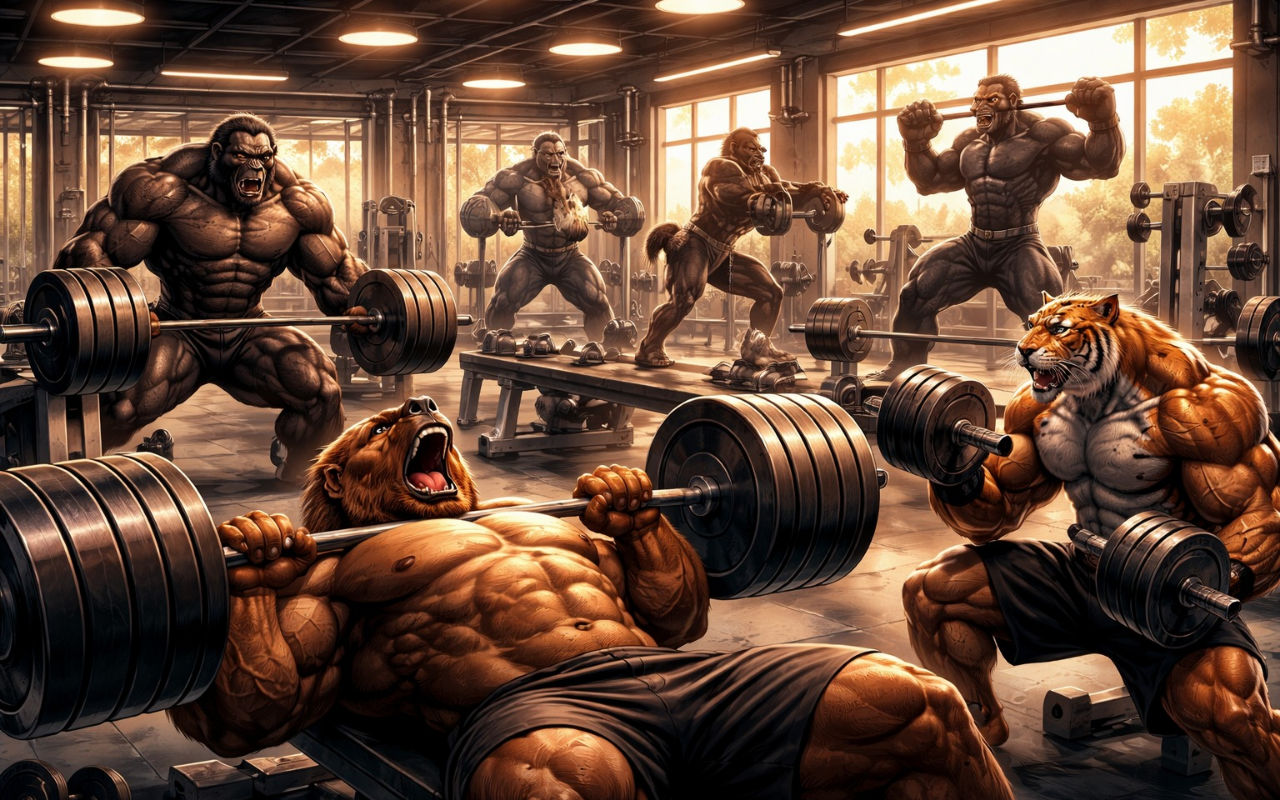
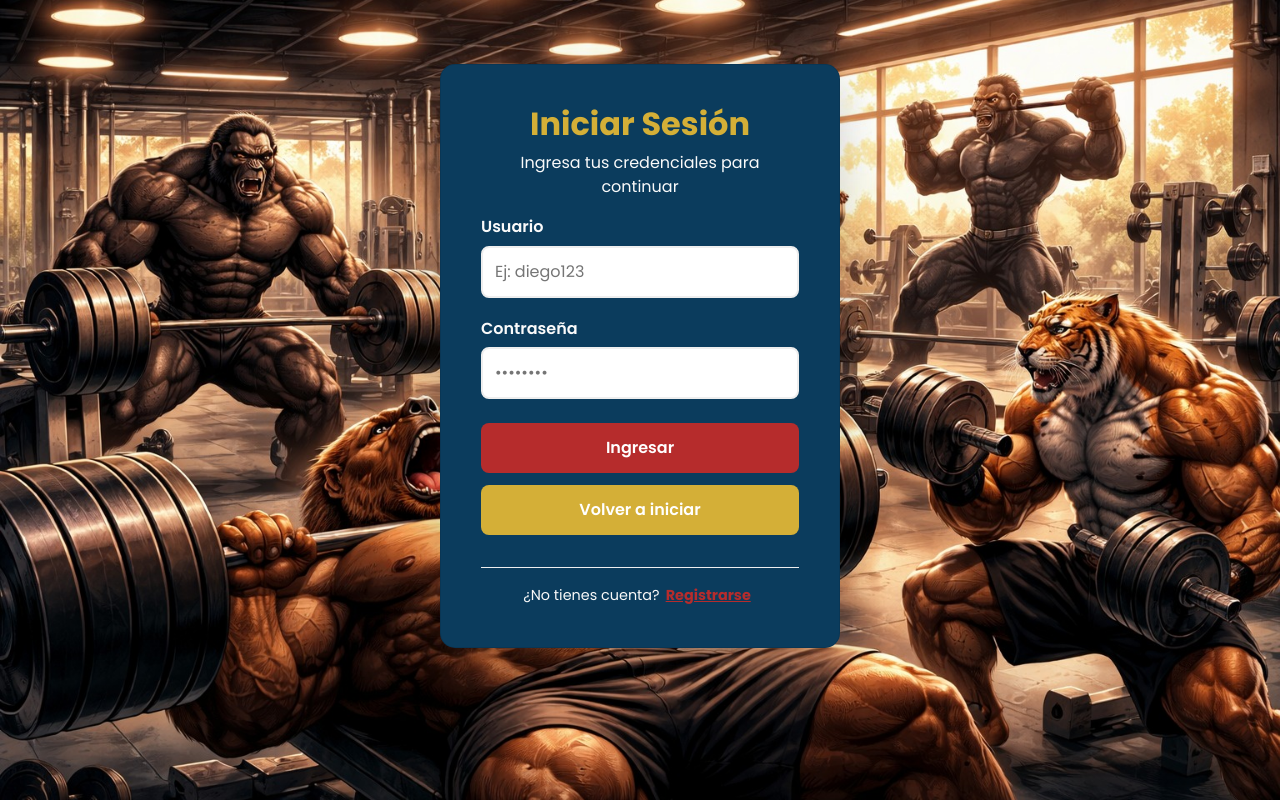
Before and after one commit to GYM-Turn/gym-turn-, an Angular app in the folder Frontend/LionGoldenFitness/: page /iniciar-sesion in a window 1280 px wide. Before the commit this address led to /. Built offline with nearby package versions, Linux system fonts and the light colour scheme.

Commit message:
feat: Se crearon los componentes de autenticación y correcciones

```diff
--- a/Frontend/LionGoldenFitness/src/app/componentes-compartidos/footer/footer.html
+++ b/Frontend/LionGoldenFitness/src/app/componentes-compartidos/footer/footer.html
@@ -2,7 +2,7 @@
   <div class="footer-content">
     <div class="footer-section about">
       <h3>LionGoldenFitness</h3>
-      <p>Forja tu cuerpo. Templa tu oro para que tu mejor versión empieze aquí.</p>
+      <p>Forjá tu cuerpo. Templá tu oro para que tu mejor versión empieze aquí.</p>
     </div>
 
   <div class="footer-col">
--- a/Frontend/LionGoldenFitness/src/app/componentes-compartidos/nav/nav.html
+++ b/Frontend/LionGoldenFitness/src/app/componentes-compartidos/nav/nav.html
@@ -14,6 +14,7 @@
         <a class="nav-link" routerLink="/inicio" routerLinkActive="active-link">Inicio</a>
         <a class="nav-link" routerLink="/sedes" routerLinkActive="active-link">Sedes</a>
         <a class="nav-link" routerLink="/actividades" routerLinkActive="active-link">Actividades</a>
+        <a class="nav-link " routerLink="/iniciar-sesion">Iniciar Sesión</a>
         <a class="nav-link " routerLink="/contacto">Contacto</a>
       </div>
     </div>
--- /dev/null
+++ b/Frontend/LionGoldenFitness/src/app/home/componentes-de-autenticacion/iniciar-sesion/iniciar-sesion.css
@@ -0,0 +1,99 @@
+.login-container {
+  min-height: 80vh; /* Para que se centre respecto al main */
+}
+
+.login-card {
+  background-color: var(--color-8); /* #fafafa */
+  padding: 2.5rem;
+  border-radius: 15px;
+  width: 100%;
+  max-width: 400px;
+  border: 1px solid rgba(0,0,0,0.1);
+  text-align: center;
+  color: var(--color-2);
+  margin: 4rem;
+}
+
+.text-color-8 {
+  color: var(--color-9);
+  font-weight: 700;
+}
+
+.input-group-custom {
+  text-align: left;
+  margin-bottom: 1.2rem;
+}
+
+.input-group-custom label {
+  display: block;
+  font-weight: 600;
+  color: var(--color-2);
+  margin-bottom: 0.4rem;
+}
+
+.form-control-custom {
+  width: 100%;
+  padding: 0.75rem;
+  border: 2px solid #eee;
+  border-radius: 8px;
+  transition: border-color 0.3s;
+}
+
+.form-control-custom:focus {
+  outline: none;
+  border-color: var(--color-1);
+}
+
+.button-stack {
+  display: flex;
+  flex-direction: column;
+  gap: 12px;
+  margin-top: 1.5rem;
+}
+
+.btn-custom {
+  padding: 0.8rem;
+  border-radius: 8px;
+  border: none;
+  font-weight: 600;
+  cursor: pointer;
+  transition: transform 0.2s, opacity 0.2s;
+}
+
+.btn-custom:active {
+  transform: scale(0.98);
+}
+
+/* Botón Ingresar con el Rojo Intenso */
+.btn-main {
+  background-color: var(--color-3);
+  color: white;
+}
+
+/* Botón Volver a Iniciar con el Azul Oscuro */
+.btn-reset {
+  background-color: var(--color-9);
+  color: white;
+}
+
+.btn-main:hover, .btn-reset:hover {
+  opacity: 0.9;
+}
+
+.card-footer-custom {
+  margin-top: 2rem;
+  padding-top: 1rem;
+  border-top: 1px solid #eee;
+  font-size: 0.9rem;
+  color: var(--color-2);
+}
+
+/* Botón Registrarse con el Dorado para resaltar */
+.btn-reg {
+  background: none;
+  border: none;
+  color: var(--color-3);
+  font-weight: 700;
+  text-decoration: underline;
+  cursor: pointer;
+}
--- /dev/null
+++ b/Frontend/LionGoldenFitness/src/app/home/componentes-de-autenticacion/iniciar-sesion/iniciar-sesion.html
@@ -0,0 +1,29 @@
+<div class="login-container d-flex justify-content-center align-items-center">
+  <div class="login-card shadow-lg">
+    <h2 class="text-color-8">Iniciar Sesión</h2>
+    <p>Ingresa tus credenciales para continuar</p>
+
+    <form>
+      <div class="input-group-custom">
+        <label for="user">Usuario</label>
+        <input type="text" id="user" class="form-control-custom" placeholder="Ej: diego123">
+      </div>
+
+      <div class="input-group-custom">
+        <label for="password">Contraseña</label>
+        <input type="password" id="password" class="form-control-custom" placeholder="••••••••">
+      </div>
+
+      <div class="button-stack">
+        <button type="submit" class="btn-custom btn-main">Ingresar</button>
+
+        <button type="reset" class="btn-custom btn-reset" routerLink="/inicio">Volver a iniciar</button>
+      </div>
+    </form>
+
+    <div class="card-footer-custom">
+      <span>¿No tienes cuenta?</span>
+      <button class="btn-reg" routerLink="/registro-nuevo-usuario">Registrarse</button>
+    </div>
+  </div>
+</div>
--- /dev/null
+++ b/Frontend/LionGoldenFitness/src/app/home/componentes-de-autenticacion/registro-nuevo-usuario/registro-nuevo-usuario.html
@@ -0,0 +1 @@
+<p>registro-nuevo-usuario works!</p>
--- a/Frontend/LionGoldenFitness/src/styles.css
+++ b/Frontend/LionGoldenFitness/src/styles.css
@@ -6,9 +6,9 @@
   --color-4: #000000f5;
   --color-5: #5bc60f;
   --color-6: #231acd;
-  --color-7: #c700fe;
+  --color-7: #4f575a;
   --color-8: #0B3C5D;
-  --color-9:#d4af37
+  --color-9: #d4af37;
 }
 
 body {
```
Also changed, not shown: Frontend/LionGoldenFitness/src/app/app.routes.ts (+7 -2 lines), Frontend/LionGoldenFitness/src/app/home/componentes-de-autenticacion/iniciar-sesion/iniciar-sesion.ts (added, +12 -0 lines), Frontend/LionGoldenFitness/src/app/home/componentes-de-autenticacion/registro-nuevo-usuario/registro-nuevo-usuario.ts (added, +11 -0 lines), Frontend/LionGoldenFitness/src/app/home/componentes-de-autenticacion/registro-nuevo-usuario/registro-nuevo-usuario.css (added), 1 other file (tests, documents, lock files or other folders).
